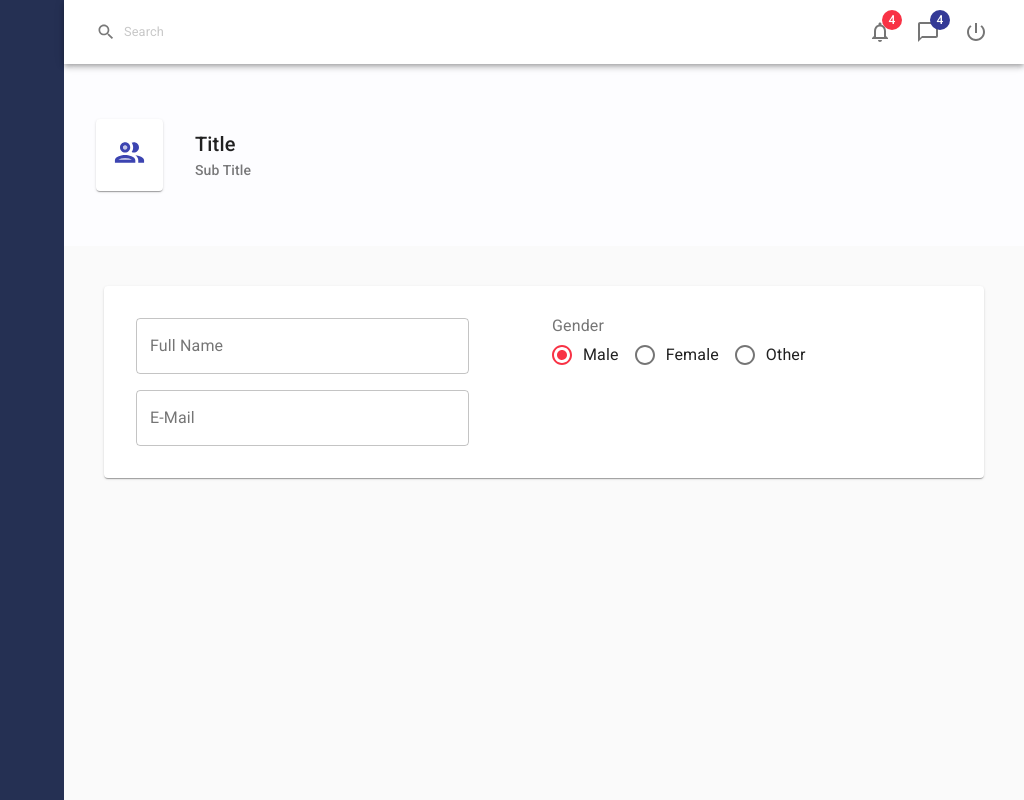
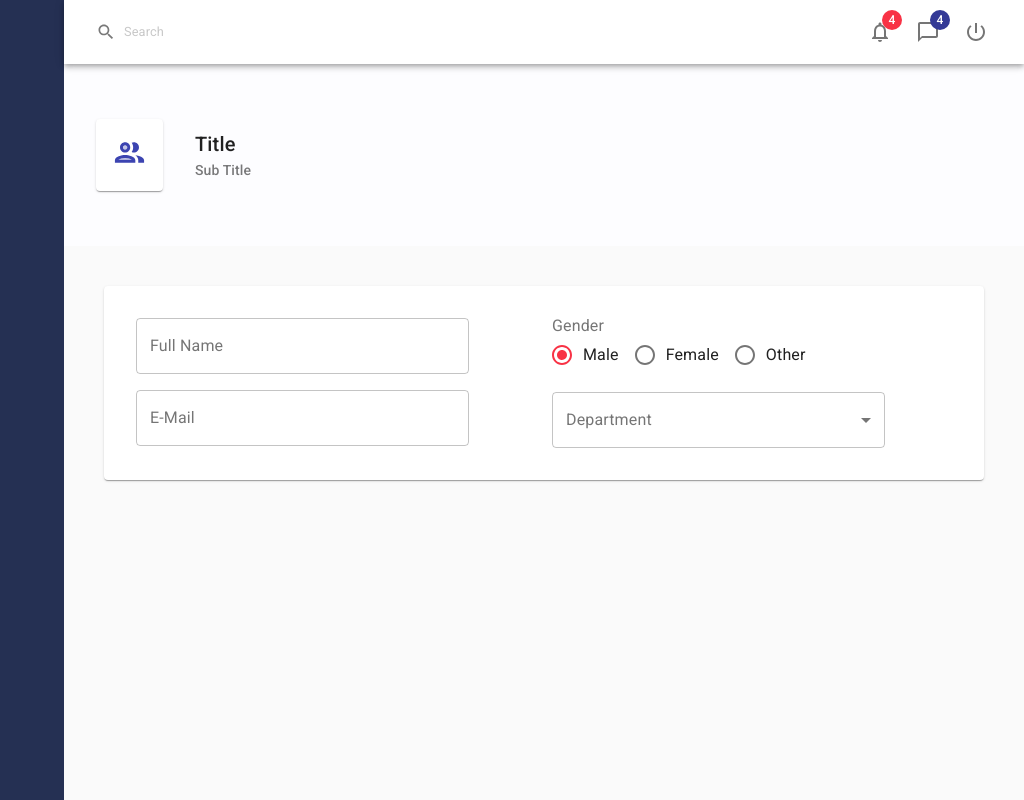
Before and after one commit to tusharsingh432-dev/MatUi, a React (Create React App) app: page / in a window 1280 px wide. Shown: the whole page, without its empty margins (256-1280 px from the left). Built offline with nearby package versions, Linux system fonts and the light colour scheme.

Commit message:
Department Complete

```diff
--- a/src/components/controls/RadioGroup.js
+++ b/src/components/controls/RadioGroup.js
@@ -14,7 +14,7 @@ export default function RadioGroup(props) {
                 onChange={onChange}
             >
 
-                {items.map(e => (<FormControlLabel value={e.id} label={e.title} control={<Radio />} />))
+                {items.map(e => (<FormControlLabel key={e.id} value={e.id} label={e.title} control={<Radio />} />))
                 }
                 {/* <FormControlLabel value="male" label="Male" control={<Radio />} />
                 <FormControlLabel value="female" label="Female" control={<Radio />} />
--- a/src/components/controls/Select.js
+++ b/src/components/controls/Select.js
@@ -1,3 +1,4 @@
+import { FormControl, InputLabel, MenuItem, Select as MuiSelect } from '@material-ui/core';
 import React from 'react'
 
 export default function Select(props) {
@@ -5,8 +6,50 @@ export default function Select(props) {
     const { label, name, onChange, value, options } = props;
 
     return (
-        <div>
+        <FormControl
+            variant="outlined"
+        >
+            <InputLabel>{label}</InputLabel>
 
-        </div>
+            <MuiSelect
+                label={label}
+                name={name}
+                value={value}
+                onChange={onChange}
+            >
+                <MenuItem key="0" value="0">None</MenuItem>
+                {
+                    options.map(
+                        item => (<MenuItem key={item.id} value={item.id}>{item.title}</MenuItem>)
+                    )
+                }
+            </MuiSelect>
+
+        </FormControl>
     )
 }
+
+
+// import { FormControl, InputLabel, MenuItem, Select as MuiSelect } from '@material-ui/core'
+// import React from 'react'
+
+// export default function Select(props) {
+//     const { name, label, value, onChange, options } = props;
+//     return (
+//         <FormControl variant="outlined">
+//             <InputLabel>{label}</InputLabel>
+//             <MuiSelect
+//                 label={label}
+//                 name={name}
+//                 value={value}
+//                 onChange={onChange}
+//             >
+//                 {
+//                     options.map(
+//                         item => (<MenuItem key={item.id} value={item.id}>{item.title}</MenuItem>)
+//                     )
+//                 }
+//             </MuiSelect>
+//         </FormControl>
+//     )
+// }
--- a/src/components/useForm.js
+++ b/src/components/useForm.js
@@ -8,10 +8,13 @@ export function useForm(initialValues) {
     const handleInputChange = (e) => {
         const { name, value } = e.target
         // console.log(e.target.name);
+        // console.log(values)
         setValues({
             ...values,
             [name]: value,
         });
+        // console.log(e.target)
+        // console.log(values)
     };
 
 
--- a/src/index.js
+++ b/src/index.js
@@ -5,9 +5,9 @@ import App from './App/App';
 import reportWebVitals from './reportWebVitals';
 
 ReactDOM.render(
-  <React.StrictMode>
+  <>
     <App />
-  </React.StrictMode>,
+  </>,
   document.getElementById('root')
 );
 
--- a/src/pages/Employees/EmployeeForms.js
+++ b/src/pages/Employees/EmployeeForms.js
@@ -1,15 +1,9 @@
-import { Grid, makeStyles } from "@material-ui/core";
-import React, { useState } from "react";
-// import Input from "../../components/controls/Input";
+import { Grid } from "@material-ui/core";
+import React from "react";
+import { useForm, Form } from '../../components/useForm';
+import * as employeeService from '../../services/employeeService'
 import { Controls } from "../../components/controls/Controls";
-const useStyles = makeStyles((theme) => ({
-  root: {
-    "& .MuiFormControl-root": {
-      width: "80%",
-      margin: theme.spacing(1),
-    },
-  },
-}));
+
 
 const initialState = {
   id: 0,
@@ -18,7 +12,7 @@ const initialState = {
   mobile: "",
   city: "",
   gender: "male",
-  depatrment: "",
+  departmentId: "",
   hireDate: new Date(),
   isPermanent: false,
 };
@@ -30,21 +24,20 @@ const genderItems = [
 ]
 
 export default function EmployeeForms() {
-  const classes = useStyles();
-  const [values, setValues] = useState(initialState);
-
-  const handleInputChange = (e) => {
-    const name = e.target.name;
-    const value = e.target.value;
-    // console.log(e.target.name);
-    setValues({
-      ...values,
-      [name]: value,
-    });
-  };
+  // const [values, setValues] = useState(initialState);
+  const { values, handleInputChange } = useForm(initialState);
+  // const handleInputChange = (e) => {
+  //   const name = e.target.name;
+  //   const value = e.target.value;
+  //   // console.log(e.target.name);
+  //   setValues({
+  //     ...values,
+  //     [name]: value,
+  //   });
+  // };
 
   return (
-    <form className={classes.root}>
+    <Form>
       <Grid container>
         <Grid item xs={6}>
           <Controls.Input
@@ -70,8 +63,17 @@ export default function EmployeeForms() {
             onChange={handleInputChange}
             items={genderItems}
           />
+
+          <Controls.Select
+            label="Department"
+            value={values.departmentId}
+            name="departmentId"
+            onChange={handleInputChange}
+            options={employeeService.getDepartmentCollection()}
+          />
+
         </Grid>
       </Grid>
-    </form>
+    </Form>
   );
 }
--- /dev/null
+++ b/src/services/employeeService.js
@@ -0,0 +1,8 @@
+
+
+export const getDepartmentCollection = () => ([
+    { id: '1', title: "Development" },
+    { id: '3', title: "Accounting" },
+    { id: '2', title: "Marketing" },
+    { id: '4', title: "HR" }
+])
```
